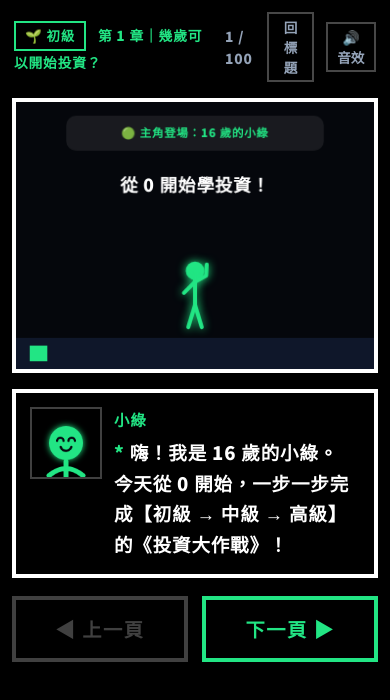
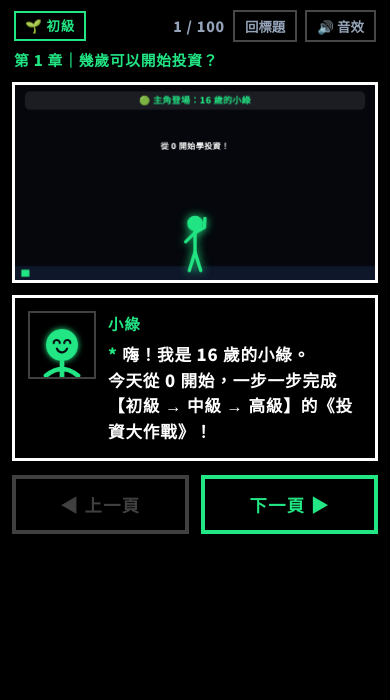
Before and after one commit to EgoTsai/yixuan-invest-academy, a plain HTML site: page index.html in a window 390 px wide. Both pictures are taken after a click on the button "▶ START". Drawn offline with Linux system fonts and the light colour scheme.

Commit message:
fix: virtualize 800x440 Retina canvas and clean up mobile header/tier layout for Pixel phones

```diff
--- a/css/styles.css
+++ b/css/styles.css
@@ -106,7 +106,7 @@ button {
 .title-stage-box {
   width: 100%;
   max-width: 640px;
-  aspect-ratio: 16 / 8.2;
+  aspect-ratio: 800 / 440;
   border: 4px solid var(--white);
   background: #05070c;
   overflow: hidden;
@@ -269,32 +269,49 @@ button {
 
 .story-meta-bar {
   display: flex;
-  align-items: center;
-  justify-content: space-between;
-  gap: 10px;
+  flex-direction: column;
+  gap: 6px;
   padding: 0 2px;
   font-size: 0.95rem;
   font-weight: 800;
   color: var(--muted);
 }
 
+.meta-top-row {
+  display: flex;
+  align-items: center;
+  justify-content: space-between;
+  gap: 10px;
+  width: 100%;
+}
+
 .chapter-label {
   color: var(--green);
+  line-height: 1.35;
 }
 
 .meta-right {
   display: flex;
   align-items: center;
-  gap: 12px;
+  gap: 8px;
+  flex-shrink: 0;
+  white-space: nowrap;
+}
+
+.page-counter {
+  white-space: nowrap;
+  font-variant-numeric: tabular-nums;
 }
 
 .mute-tiny-btn {
   background: transparent;
   border: 2px solid rgba(255, 255, 255, 0.28);
   color: var(--muted);
-  padding: 3px 9px;
-  font-size: 0.85rem;
+  padding: 4px 10px;
+  font-size: 0.84rem;
   font-weight: 800;
+  white-space: nowrap;
+  flex-shrink: 0;
 }
 
 .mute-tiny-btn:hover {
@@ -302,11 +319,11 @@ button {
   color: var(--white);
 }
 
-/* 1 Big Animated Comic Panel */
+/* 1 Big Animated Comic Panel (exact 800:440 = 20:11 ratio on all screens!) */
 .comic-frame {
   width: 100%;
-  aspect-ratio: 16 / 8.8;
-  max-height: 450px;
+  aspect-ratio: 800 / 440;
+  max-height: 460px;
   border: 4px solid var(--white);
   background: #05070c;
   overflow: hidden;
@@ -371,7 +388,7 @@ button {
 
 .dialogue-text {
   margin: 0;
-  font-size: clamp(1.16rem, 2.4vw, 1.38rem);
+  font-size: clamp(1.08rem, 2.4vw, 1.38rem);
   font-weight: 800;
   color: var(--white);
   white-space: pre-line;
@@ -409,11 +426,11 @@ button {
 }
 
 .ut-choice-btn {
-  padding: 18px 16px;
+  padding: 16px 14px;
   background: #000000;
   color: var(--white);
   border: 4px solid var(--yellow);
-  font-size: 1.12rem;
+  font-size: 1.06rem;
   font-weight: 900;
   text-align: left;
   display: flex;
@@ -438,7 +455,7 @@ button {
 .nav-row {
   display: grid;
   grid-template-columns: 1fr 1fr;
-  gap: 14px;
+  gap: 12px;
   margin-top: 2px;
 }
 
@@ -447,32 +464,70 @@ button {
 }
 
 .nav-row .ut-btn {
-  font-size: 1.2rem;
-  padding: 15px 18px;
+  font-size: 1.16rem;
+  padding: 14px 16px;
 }
 
-/* ---------- Responsive ---------- */
+/* ---------- Responsive (Pixel 8 / Pixel 11 & Mobile Phones) ---------- */
 @media (max-width: 680px) {
   .app-container {
-    padding: 12px 12px 24px;
+    padding: 10px 12px 24px;
     justify-content: flex-start;
   }
+  .story-screen {
+    gap: 12px;
+  }
+  .story-meta-bar {
+    flex-direction: column;
+    align-items: stretch;
+    gap: 8px;
+    font-size: 0.88rem;
+  }
+  .meta-top-row {
+    display: flex;
+    align-items: center;
+    justify-content: space-between;
+    gap: 8px;
+  }
+  .chapter-label {
+    font-size: 0.92rem;
+  }
+  .tier-pill {
+    margin-right: 0;
+    white-space: nowrap;
+  }
   .comic-frame {
-    aspect-ratio: 4 / 3;
+    aspect-ratio: 800 / 440;
+    border-width: 3px;
   }
   .ut-dialogue-box {
-    padding: 14px;
+    padding: 13px;
     gap: 12px;
-    min-height: 132px;
+    min-height: 124px;
+    border-width: 3px;
   }
   .portrait-wrap {
-    width: 72px;
-    height: 72px;
+    width: 68px;
+    height: 68px;
+  }
+  .dialogue-text {
+    font-size: 1.04rem;
+    line-height: 1.55;
   }
   .choice-grid {
     grid-template-columns: 1fr;
   }
-  .story-meta-bar {
-    font-size: 0.86rem;
+  .tier-row {
+    grid-template-columns: 1fr;
+    gap: 8px;
+  }
+  .tier-btn {
+    flex-direction: row;
+    justify-content: space-between;
+    padding: 11px 14px;
+  }
+  .nav-row .ut-btn {
+    font-size: 1.08rem;
+    padding: 13px 12px;
   }
 }
--- a/index.html
+++ b/index.html
@@ -39,15 +39,15 @@
     <section id="screen-story" class="story-screen hidden">
       <!-- Quiet minimal progress header -->
       <div class="story-meta-bar">
-        <div>
+        <div class="meta-top-row">
           <span class="tier-pill" id="tier-pill">🌱 初級</span>
-          <span class="chapter-label" id="chapter-label">第 1 章</span>
+          <div class="meta-right">
+            <span class="page-counter" id="page-counter">1 / 100</span>
+            <button id="btn-to-title" class="mute-tiny-btn" aria-label="回標題選等級">回標題</button>
+            <button id="btn-mute" class="mute-tiny-btn" aria-label="音效開關">🔊 音效</button>
+          </div>
         </div>
-        <div class="meta-right">
-          <span id="page-counter">1 / 90</span>
-          <button id="btn-to-title" class="mute-tiny-btn" aria-label="回標題選等級">回標題</button>
-          <button id="btn-mute" class="mute-tiny-btn" aria-label="音效開關">🔊 音效</button>
-        </div>
+        <span class="chapter-label" id="chapter-label">第 1 章</span>
       </div>
 
       <!-- 1 Big Animated Alan Becker Stickman Comic Panel -->
--- a/js/comicEngine.js
+++ b/js/comicEngine.js
@@ -305,8 +305,9 @@ export function drawPortrait(canvas, speaker, mood = 'happy') {
 // ---- Main 60fps Comic Stage Controller ----
 export function createComicStage(canvas) {
   const ctx = canvas.getContext('2d');
-  let W = 800;
-  let H = 420;
+  // Fixed virtual manga coordinate system so desktop & mobile (Pixel 8/11) render identically with ZERO overlap!
+  const W = 800;
+  const H = 440;
   let currentScene = 'intro_green';
   let sceneTime = 0;
   let t = 0;
@@ -315,12 +316,12 @@ export function createComicStage(canvas) {
 
   function resize() {
     const rect = canvas.parentElement.getBoundingClientRect();
-    const dpr = Math.min(window.devicePixelRatio || 1, 2);
-    W = Math.max(320, Math.floor(rect.width));
-    H = Math.max(200, Math.floor(rect.height));
-    canvas.width = Math.floor(W * dpr);
-    canvas.height = Math.floor(H * dpr);
-    ctx.setTransform(dpr, 0, 0, dpr, 0, 0);
+    const dpr = Math.min(window.devicePixelRatio || 1, 3);
+    const cssW = Math.max(280, rect.width);
+    const cssH = Math.max(154, rect.height);
+    canvas.width = Math.round(cssW * dpr);
+    canvas.height = Math.round(cssH * dpr);
+    ctx.setTransform((cssW * dpr) / W, 0, 0, (cssH * dpr) / H, 0, 0);
   }
 
   resize();
@@ -385,15 +386,25 @@ export function createComicStage(canvas) {
 
   function drawBanner(text, color = '#ffd43b') {
     ctx.save();
-    ctx.fillStyle = 'rgba(255,255,255,0.08)';
+    const padX = 22;
+    const boxW = W - padX * 2;
+    ctx.fillStyle = 'rgba(255,255,255,0.09)';
     ctx.beginPath();
-    ctx.roundRect(W * 0.14, 14, W * 0.72, 36, 10);
+    ctx.roundRect(padX, 14, boxW, 42, 11);
     ctx.fill();
+
+    // Auto-fit font size so text NEVER overflows the pill
+    let fontSize = 20;
+    ctx.font = `900 ${fontSize}px "Noto Sans TC", sans-serif`;
+    while (fontSize > 13 && ctx.measureText(text).width > boxW - 28) {
+      fontSize -= 1;
+      ctx.font = `900 ${fontSize}px "Noto Sans TC", sans-serif`;
+    }
+
     ctx.fillStyle = color;
-    ctx.font = `900 ${Math.min(18, W * 0.032)}px "Noto Sans TC", sans-serif`;
     ctx.textAlign = 'center';
     ctx.textBaseline = 'middle';
-    ctx.fillText(text, W * 0.5, 32);
+    ctx.fillText(text, W * 0.5, 35);
     ctx.restore();
   }
 
```
